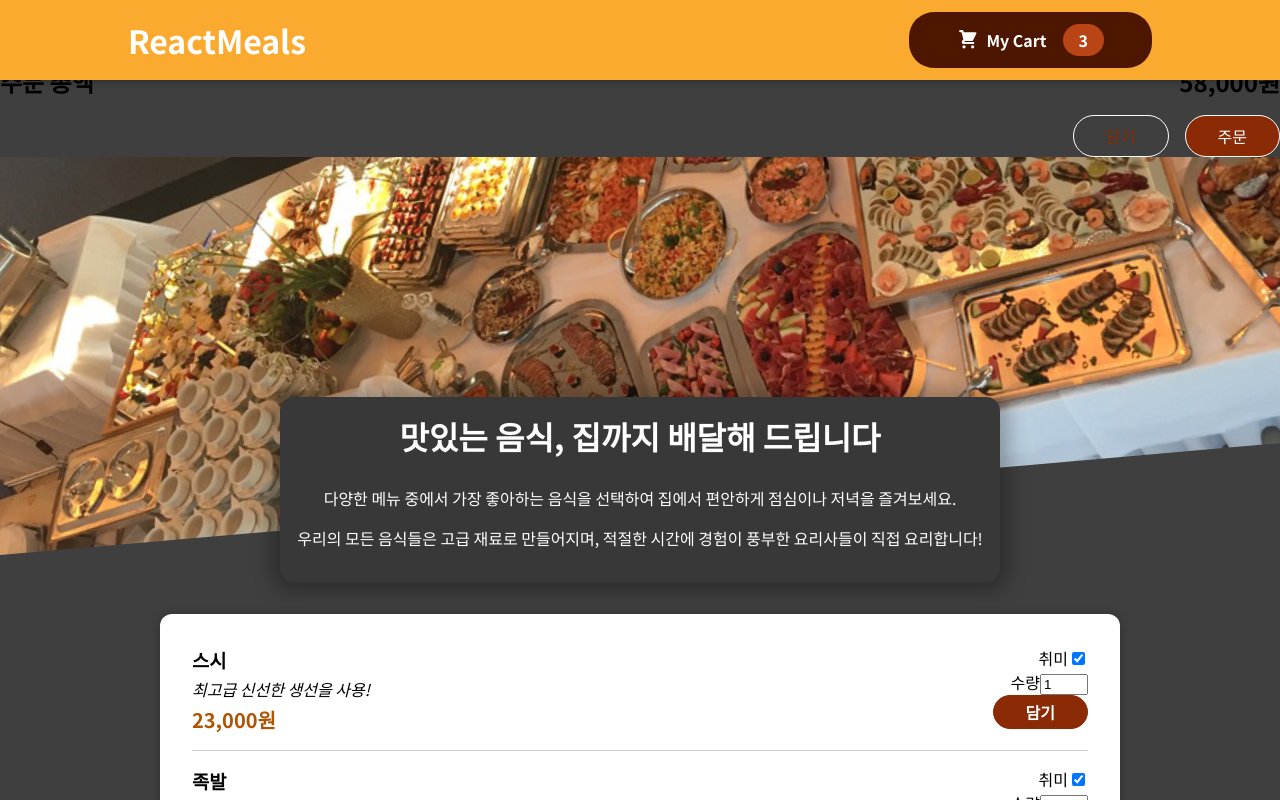
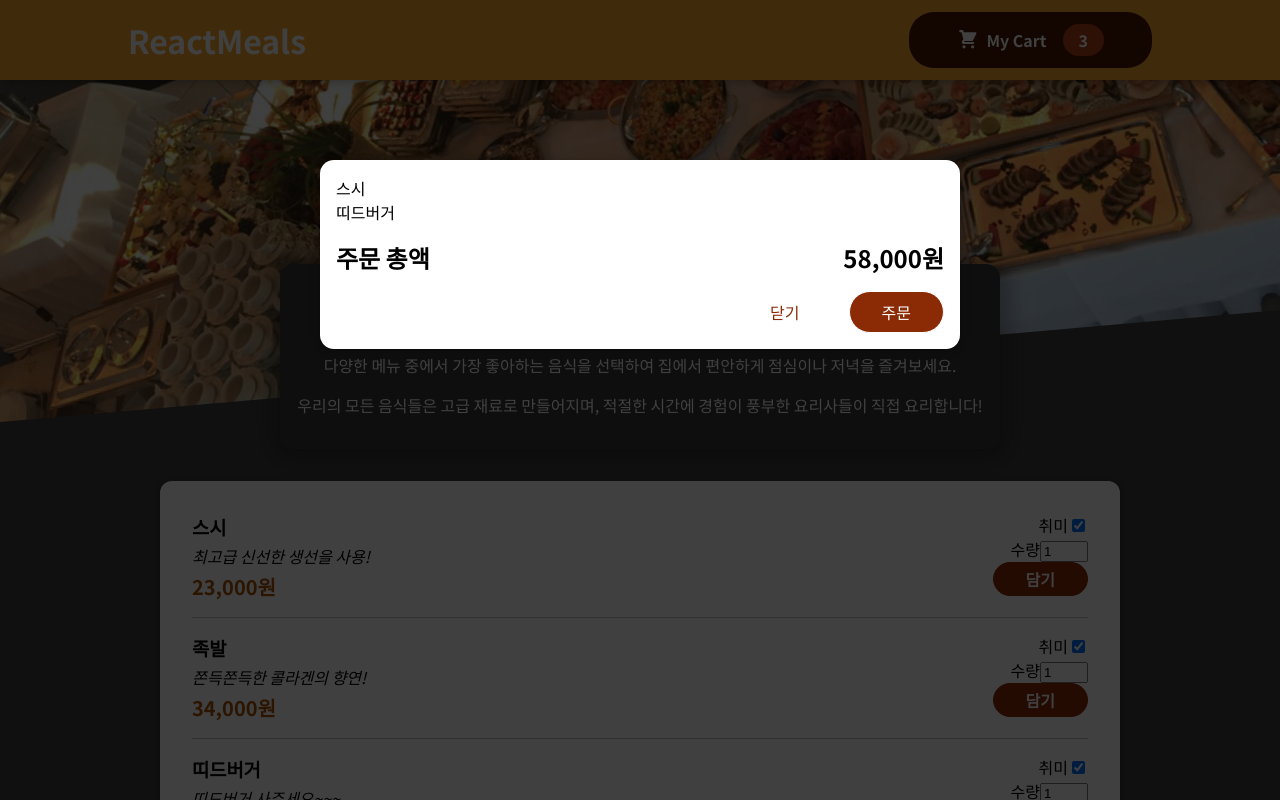
Before and after one commit to yunjeongg/REACT_STUDY20240612, a React (Create React App) app: page / in a window 1280 px wide. Shown: the top 800 px of the page. Built offline with nearby package versions, Linux system fonts and the light colour scheme.

Commit message:
# 70. 모달, 모달의 backdrop 설정

```diff
--- a/src/components/Food/Cart/Cart.js
+++ b/src/components/Food/Cart/Cart.js
@@ -1,5 +1,6 @@
 import React from 'react';
 import styles from './Cart.module.scss';
+import CartModal from './CartModal';
 
 const DUMMY_CART = [
   {
@@ -25,7 +26,7 @@ const Cart = () => {
   } = styles;
 
   return (
-    <>
+    <CartModal>
       {/* 주문 내역 */}
       <ul className={cartItemStyle}>
         {DUMMY_CART.map((cartItem) => (
@@ -40,7 +41,7 @@ const Cart = () => {
         <button className={btnAlt}>닫기</button>
         <button className={button}>주문</button>
       </div>
-    </>
+    </CartModal>
   );
 };
 
--- a/src/components/Food/Cart/CartModal.js
+++ b/src/components/Food/Cart/CartModal.js
@@ -1,10 +1,23 @@
-import React from 'react'
-import styles from './CartModal.module.scss'
+import React from 'react';
+import styles from './CartModal.module.scss';
 
-const CartModal = () => {
+const ModalOverlay = ({ children }) => {
   return (
-    <div>CartModal</div>
-  )
-}
+    <div className={styles.modal}>
+      <div className={styles.content}>{children}</div>
+    </div>
+  );
+};
 
-export default CartModal
+const CartModal = ({ children }) => {
+  return (
+    <>
+      <div className={styles.backdrop} />
+      <ModalOverlay>
+        {children}
+      </ModalOverlay>);
+    </>
+  );
+};
+
+export default CartModal;
```
